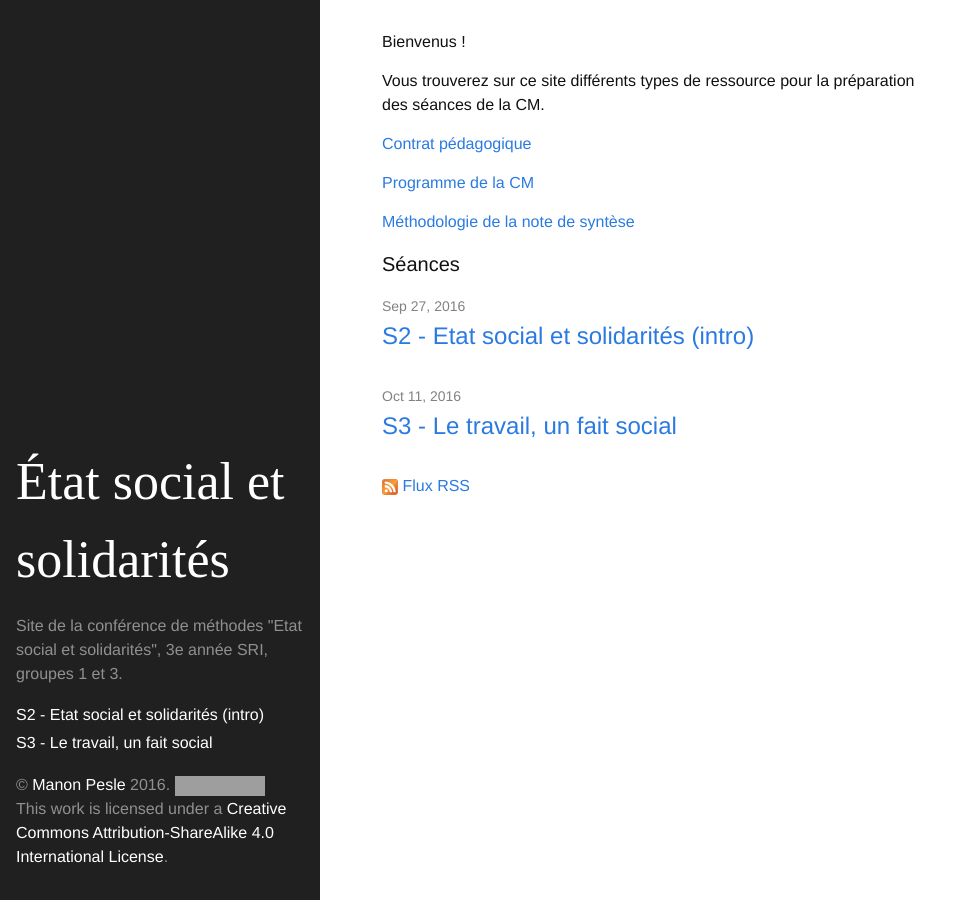
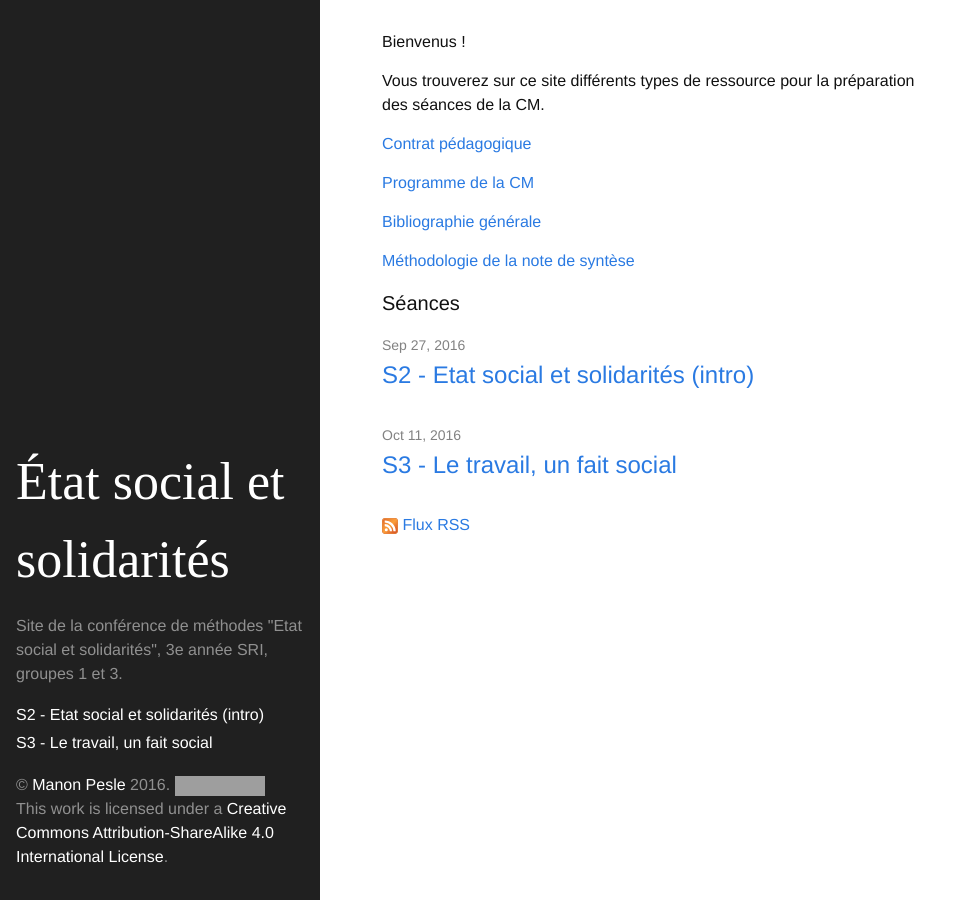
Before and after one commit to mpesle/etatsocial, a Jekyll site: the page built from index.html, in a window 1280 px wide. Shown: the whole page, without its empty margins (0-961 px from the left). Built offline with Jekyll 4.4.1, drawn with Linux system fonts in a browser that asks for light colours; grey boxes are pictures that could not be loaded.

Commit message:
fichier biblio dans index

```diff
--- a/_includes/index.md
+++ b/_includes/index.md
@@ -6,4 +6,6 @@ Vous trouverez sur ce site différents types de ressource pour la préparation d
 
 [Programme de la CM]({{ site.baseurl }}/doc/2016-2017_Programme_ESS.pdf)
 
+[Bibliographie générale]({{ site.baseurl }}/doc/2016-2017_biblio_ESS.pdf)
+
 [Méthodologie de la note de syntèse]({{ site.baseurl }}/doc/methode synthese - CM ESS.pdf)
```
